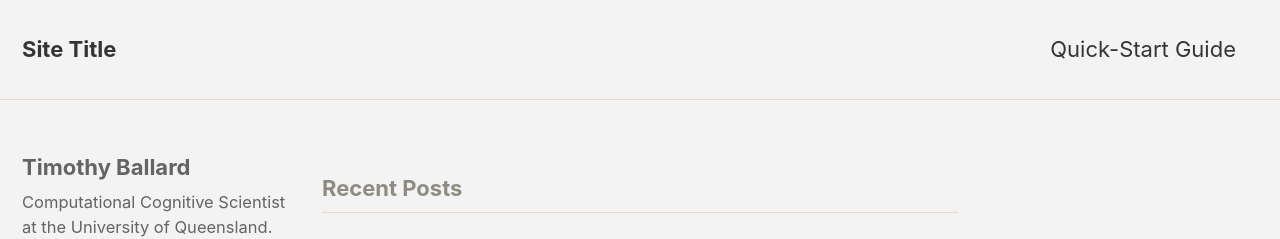
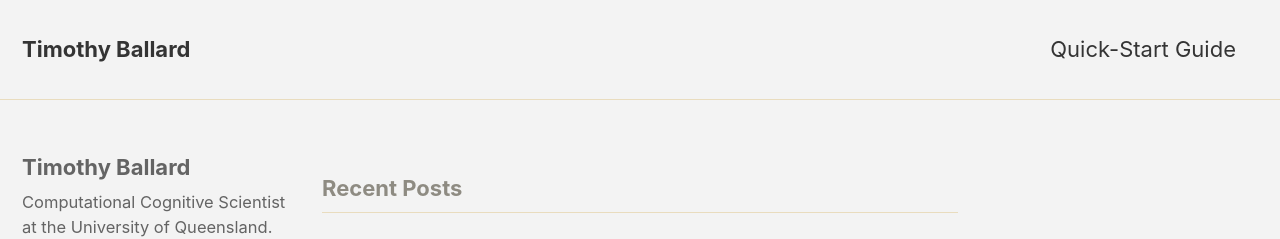
Before and after one commit to ballardtj/ballardtj.github.io, a Jekyll site: the page built from index.html, in a window 1280 px wide and 900 px high. Shown: the top 239 px of the window. Built offline with Jekyll 4.4.1, drawn with Linux system fonts in a browser that asks for light colours; nearby versions of some CDN libraries; the list of posts is cut into pages by our own code.

Commit message:
Update _config.yml

```diff
--- a/_config.yml
+++ b/_config.yml
@@ -16,7 +16,7 @@ minimal_mistakes_skin    : "dirt" # "default", "air", "aqua", "contrast", "dark"
 
 # Site Settings
 locale                   : "en-AU"
-title                    : "Site Title"
+title                    : "Timothy Ballard"
 title_separator          : "-"
 name                     : "Timothy Ballard"
 description              : "Timothy Ballard's personal website."
```
